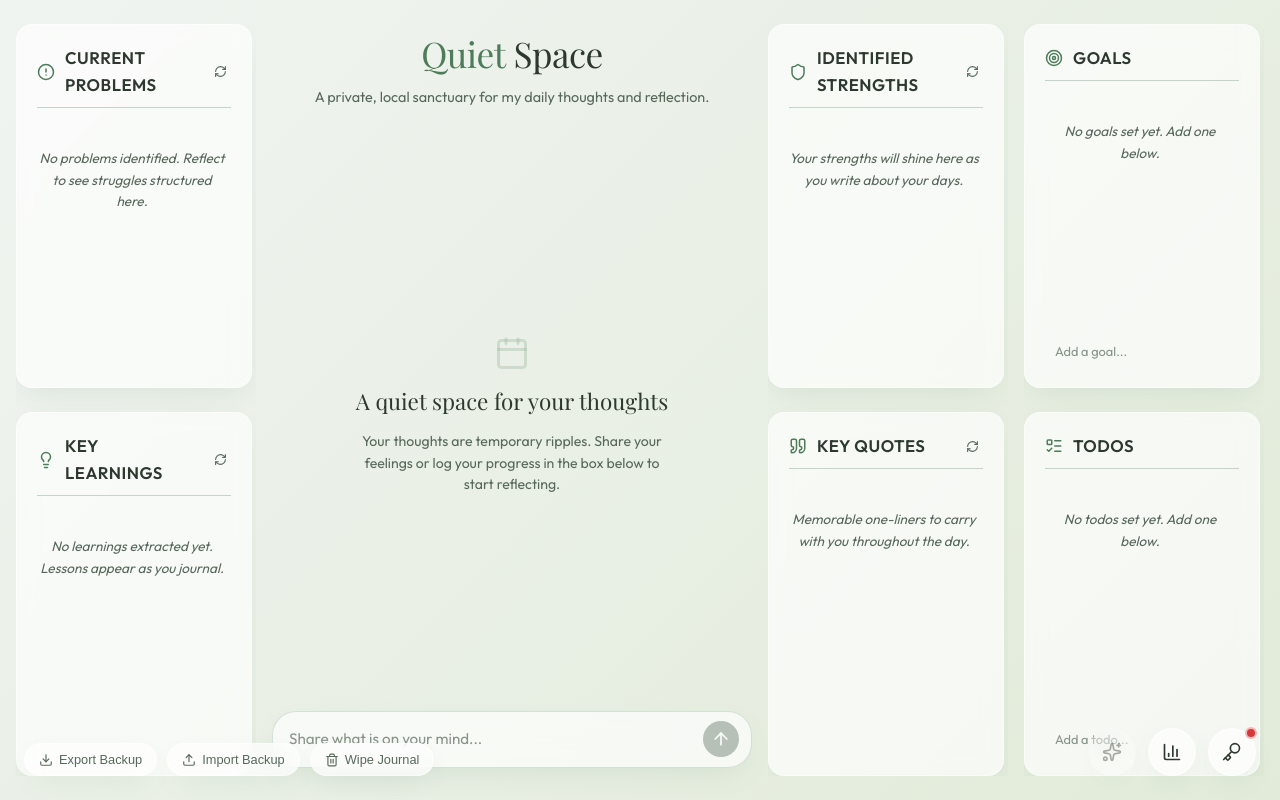
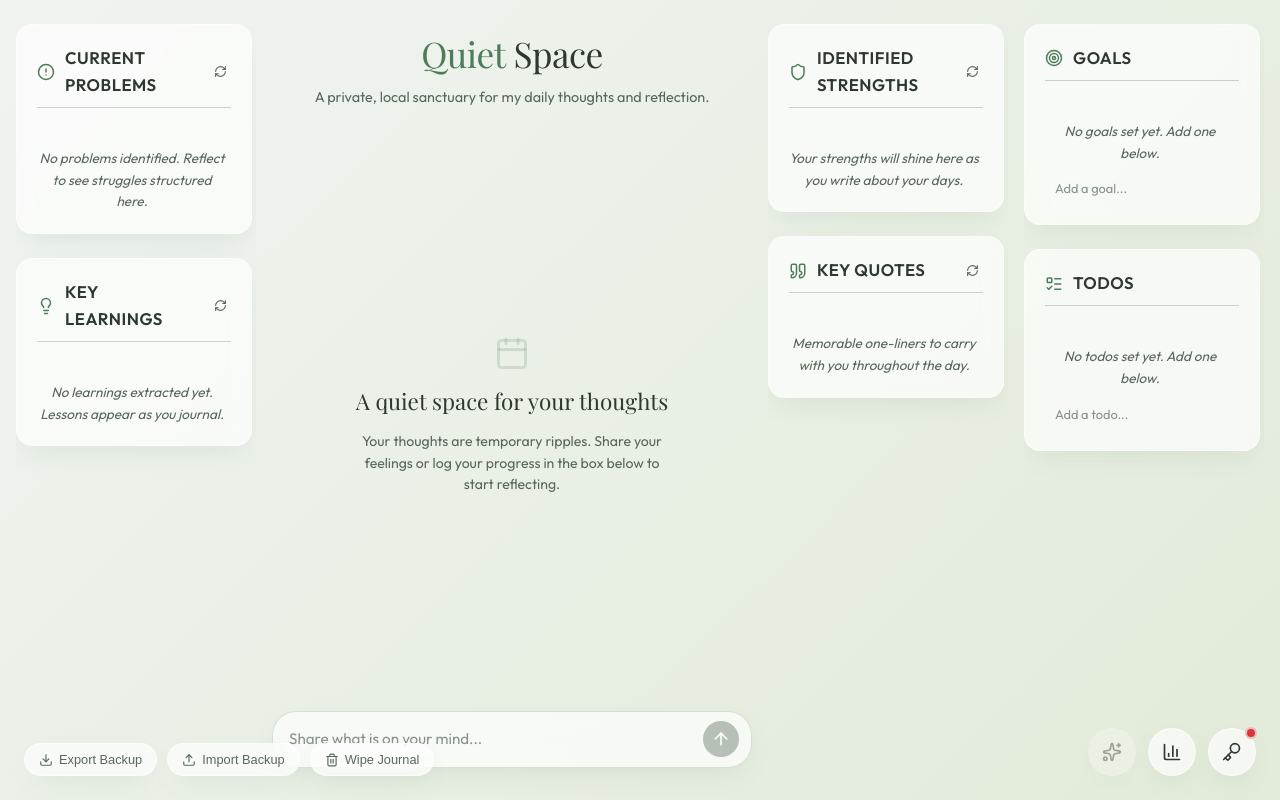
Before and after one commit to HarshitJn/local-growth-journal-webapp, a React (Vite) app: page / in a window 1280 px wide. Built offline with nearby package versions, Linux system fonts and the light colour scheme; a web font is replaced by a local one.

Commit message:
style: remove flex-grow from widget-card to prevent stretching and keep widget heights compact

```diff
--- a/src/App.css
+++ b/src/App.css
@@ -94,8 +94,8 @@
   -webkit-backdrop-filter: blur(10px);
   display: flex;
   flex-direction: column;
-  flex: 1;
-  min-height: 200px;
+  flex: none;
+  min-height: 120px;
   transition: transform 0.3s cubic-bezier(0.2, 0.8, 0.2, 1), box-shadow 0.3s ease;
 }
 
```
